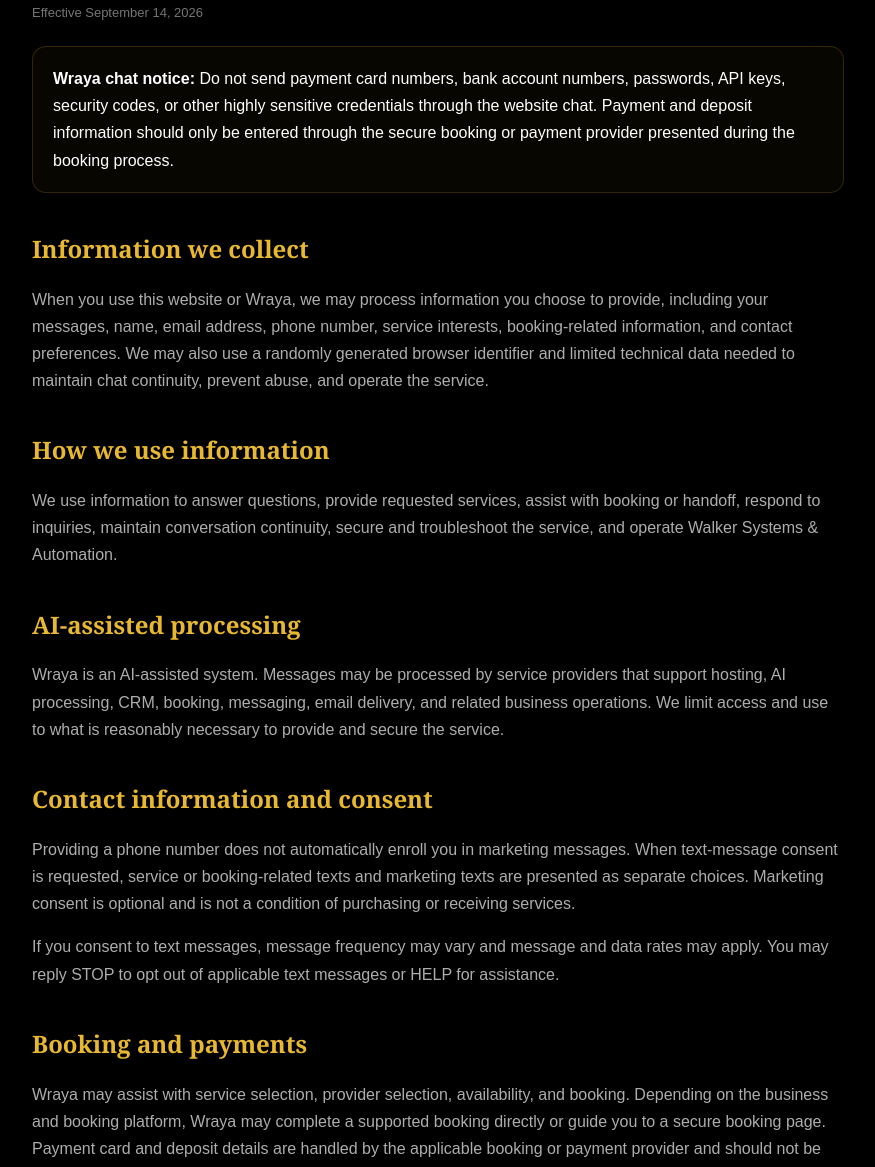
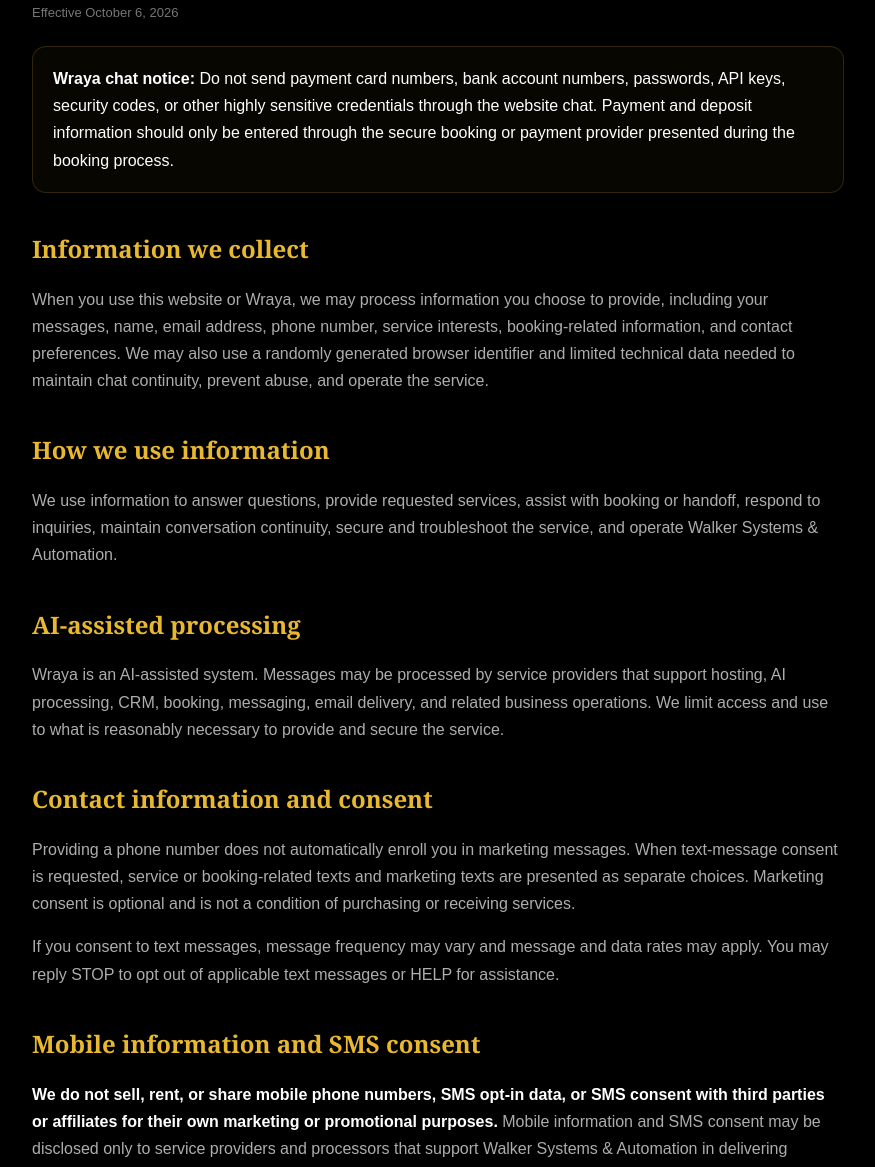
Before and after one commit to jaylawalker1999-glitch/jaylawalker1999-glitch.github.io, a plain HTML site: page privacy.html in a window 1280 px wide. Shown: the part 206-1373 px from the top of the page, without its empty margins (202-1077 px from the left). Drawn offline with Linux system fonts and the light colour scheme.

Commit message:
Update privacy policy for SMS consent and 10DLC

```diff
--- a/privacy.html
+++ b/privacy.html
@@ -13,7 +13,7 @@
 <a class="back" href="/">← Back to Walker Systems & Automation</a>
 <div class="eyebrow">Walker Systems & Automation</div>
 <h1>Privacy Policy</h1>
-<div class="updated">Effective September 14, 2026</div>
+<div class="updated">Effective October 6, 2026</div>
 <div class="card"><strong>Wraya chat notice:</strong> Do not send payment card numbers, bank account numbers, passwords, API keys, security codes, or other highly sensitive credentials through the website chat. Payment and deposit information should only be entered through the secure booking or payment provider presented during the booking process.</div>
 <h2>Information we collect</h2>
 <p>When you use this website or Wraya, we may process information you choose to provide, including your messages, name, email address, phone number, service interests, booking-related information, and contact preferences. We may also use a randomly generated browser identifier and limited technical data needed to maintain chat continuity, prevent abuse, and operate the service.</p>
@@ -24,6 +24,8 @@
 <h2>Contact information and consent</h2>
 <p>Providing a phone number does not automatically enroll you in marketing messages. When text-message consent is requested, service or booking-related texts and marketing texts are presented as separate choices. Marketing consent is optional and is not a condition of purchasing or receiving services.</p>
 <p>If you consent to text messages, message frequency may vary and message and data rates may apply. You may reply STOP to opt out of applicable text messages or HELP for assistance.</p>
+<h2>Mobile information and SMS consent</h2>
+<p><strong>We do not sell, rent, or share mobile phone numbers, SMS opt-in data, or SMS consent with third parties or affiliates for their own marketing or promotional purposes.</strong> Mobile information and SMS consent may be disclosed only to service providers and processors that support Walker Systems &amp; Automation in delivering requested communications and services, such as messaging, CRM, booking, hosting, security, and related operational providers, and only to the extent reasonably necessary to provide those services.</p>
 <h2>Booking and payments</h2>
 <p>Wraya may assist with service selection, provider selection, availability, and booking. Depending on the business and booking platform, Wraya may complete a supported booking directly or guide you to a secure booking page. Payment card and deposit details are handled by the applicable booking or payment provider and should not be submitted in Wraya chat.</p>
 <h2>Browser storage</h2>
```
